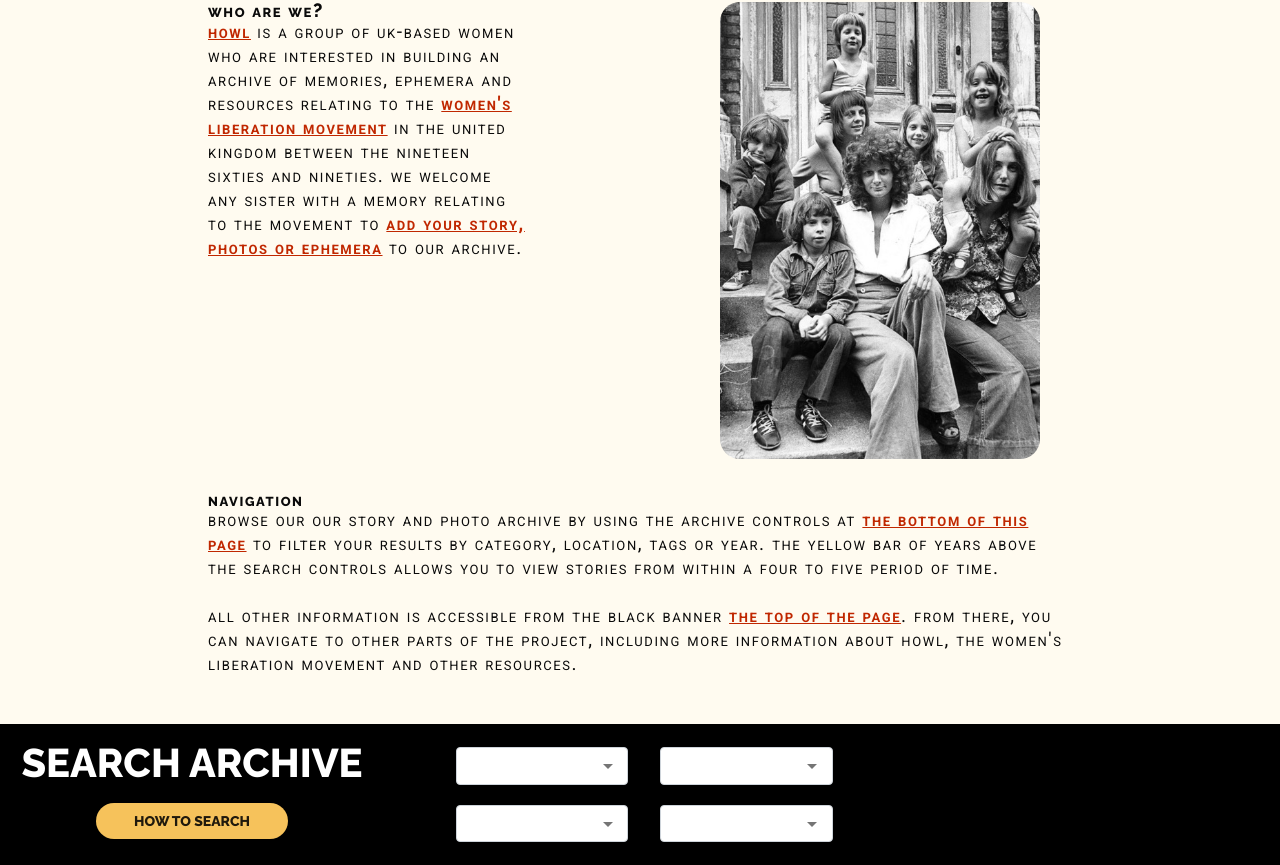
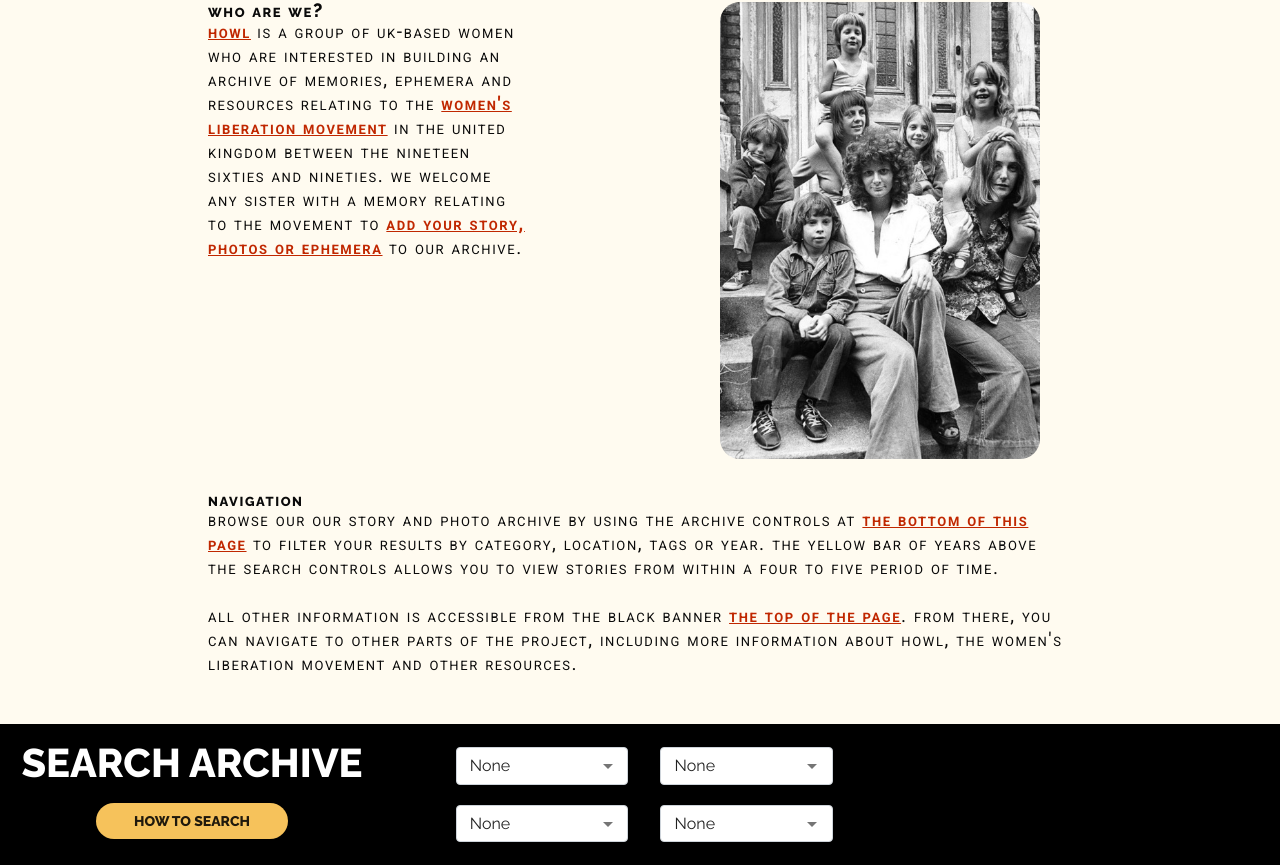
Before and after one commit to founders-programme-2/howl, a React (Create React App) app in the folder client/: page / in a window 1280 px wide. Shown: the part 434-1299 px from the top of the page. Built offline with nearby package versions, Linux system fonts and the light colour scheme; what react-a11y would draw is missing.

Commit message:
Set initial value to selects #82

```diff
--- a/client/src/Components/Common/Footer/index.js
+++ b/client/src/Components/Common/Footer/index.js
@@ -78,7 +78,7 @@ const Footer = ({ classes }) => {
               <BootstrapInput name="age" id="category-customized-select" />
             }
           >
-            <MenuItem value="">
+            <MenuItem value="None">
               <em>None</em>
             </MenuItem>
             <MenuItem value={10}>Ten</MenuItem>
@@ -87,11 +87,12 @@ const Footer = ({ classes }) => {
           </Select>
           <Select
             className={classes.select}
+            value="None"
             input={
               <BootstrapInput name="age" id="category-customized-select" />
             }
           >
-            <MenuItem value="">
+            <MenuItem value="None">
               <em>None</em>
             </MenuItem>
             <MenuItem value={10}>Ten</MenuItem>
@@ -100,11 +101,12 @@ const Footer = ({ classes }) => {
           </Select>
           <Select
             className={classes.select}
+            value="None"
             input={
               <BootstrapInput name="age" id="category-customized-select" />
             }
           >
-            <MenuItem value="">
+            <MenuItem value="None">
               <em>None</em>
             </MenuItem>
             <MenuItem value={10}>Ten</MenuItem>
@@ -113,11 +115,12 @@ const Footer = ({ classes }) => {
           </Select>
           <Select
             className={classes.select}
+            value="None"
             input={
               <BootstrapInput name="age" id="category-customized-select" />
             }
           >
-            <MenuItem value="">
+            <MenuItem value="None">
               <em>None</em>
             </MenuItem>
             <MenuItem value={10}>Ten</MenuItem>
```
